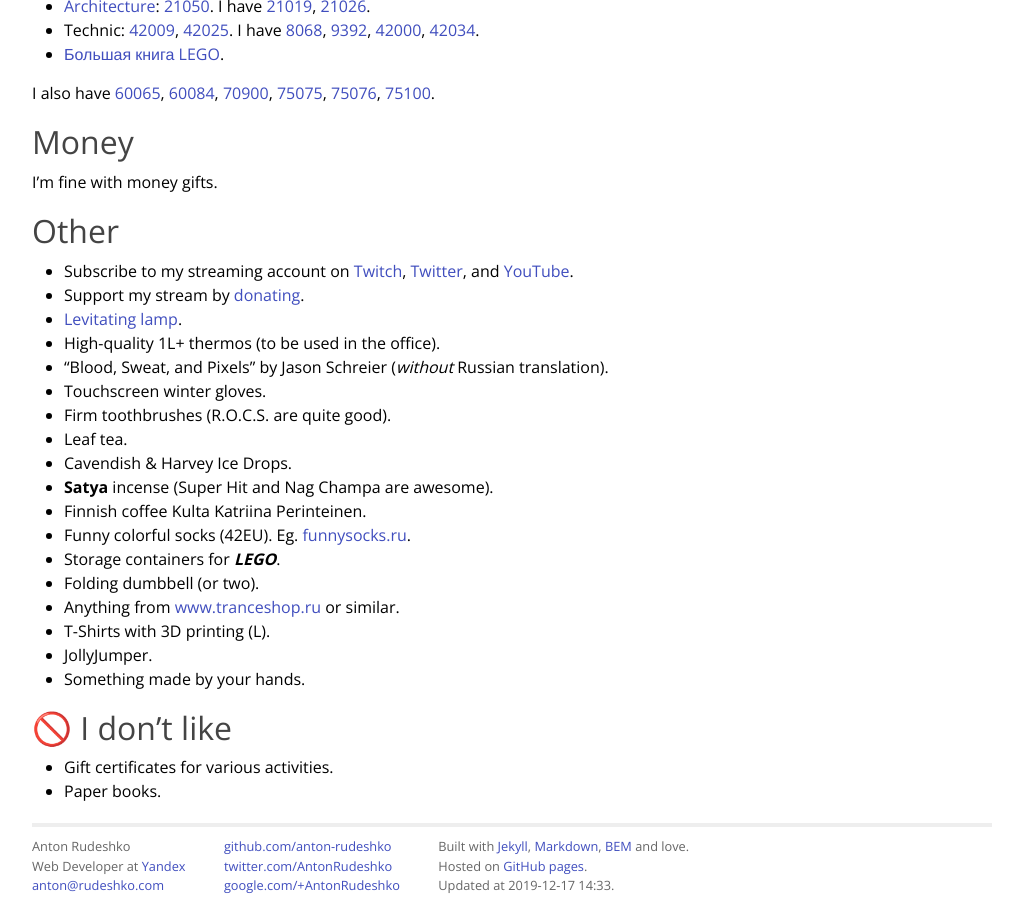
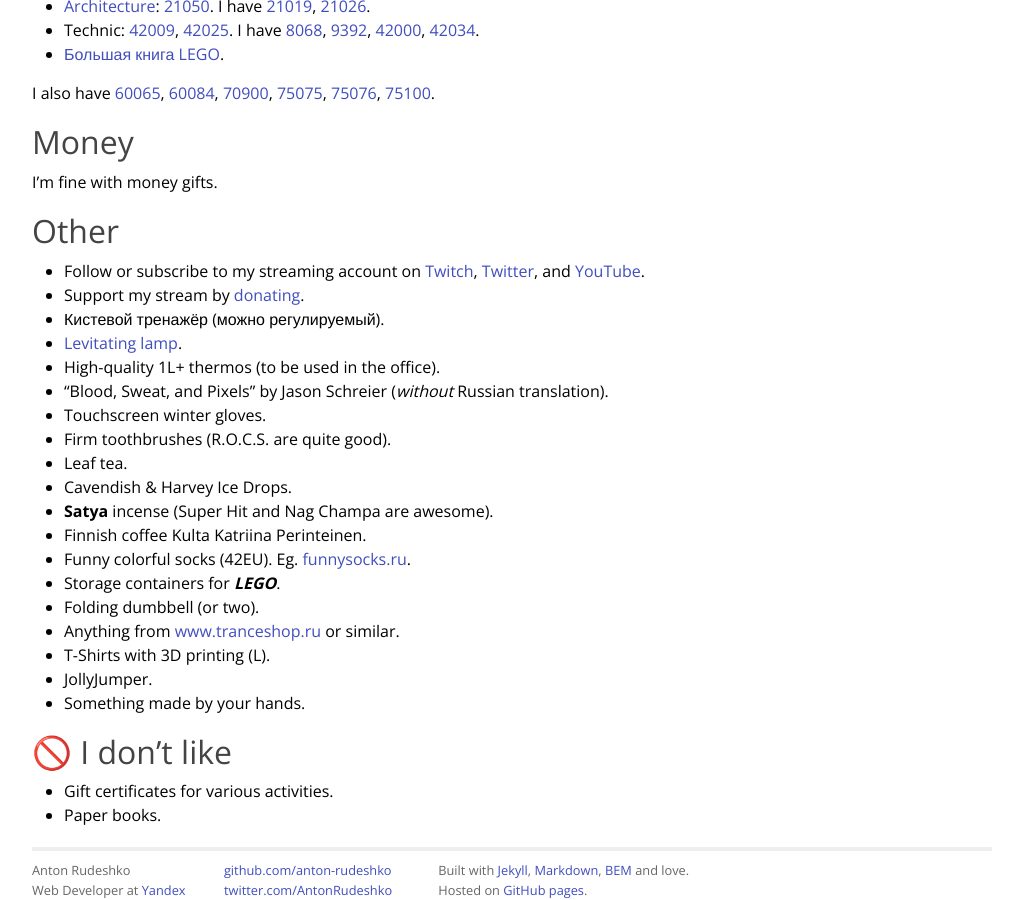
Before and after one commit to anton-rudeshko/anton-rudeshko.github.io, a Jekyll site: the page built from wishlist/index.md, in a window 1280 px wide and 900 px high, scrolled down 1399 px. Shown: the whole window, without its empty margins (128-1151 px from the left). Built offline with Jekyll 4.4.1, drawn with Linux system fonts in a browser that asks for light colours; comment, search, counter and statistics services are not loaded; some of the changed text lies outside the part shown.

Commit message:
wishlist: reword and add item

```diff
--- a/wishlist/index.md
+++ b/wishlist/index.md
@@ -130,8 +130,9 @@ I'm fine with money gifts.
 
 ## Other
 
-* Subscribe to my streaming account on [Twitch](https://www.twitch.tv/rudeshko_plays), [Twitter](https://twitter.com/rudeshko_plays), and [YouTube](https://www.youtube.com/channel/UCEmTIP5sBak0aiGU2sFMX2w).
+* Follow or subscribe to my streaming account on [Twitch](https://www.twitch.tv/rudeshko_plays), [Twitter](https://twitter.com/rudeshko_plays), and [YouTube](https://www.youtube.com/channel/UCEmTIP5sBak0aiGU2sFMX2w).
 * Support my stream by [donating](https://donate.stream/rudeshko_plays).
+* Кистевой тренажёр (можно регулируемый).
 * [Levitating lamp](https://www.levitera.ru/product/levitiruyuschiy-svetilnik-cosmic-temnyy).
 * High-quality 1L+ thermos (to be used in the office).
 * "Blood, Sweat, and Pixels" by Jason Schreier (_without_ Russian translation).
```
Also changed, not shown: other parts of wishlist/index.md (+1 -1 lines).
